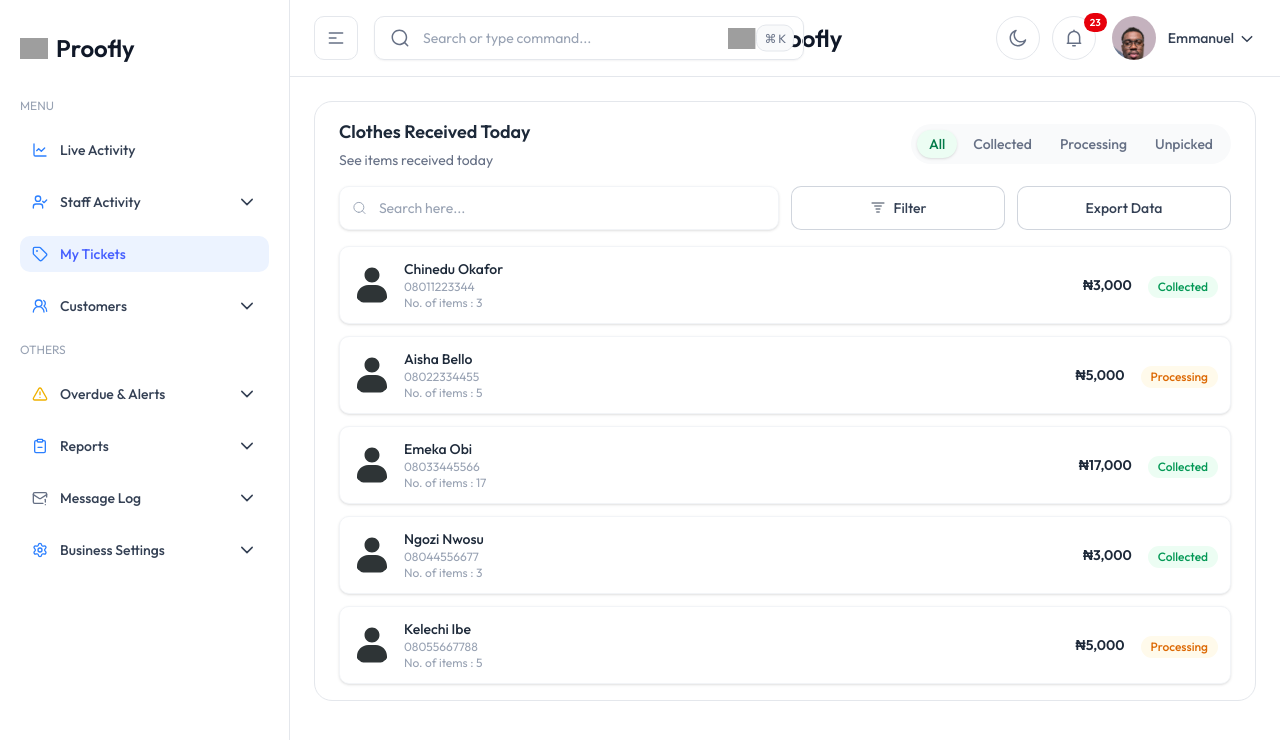
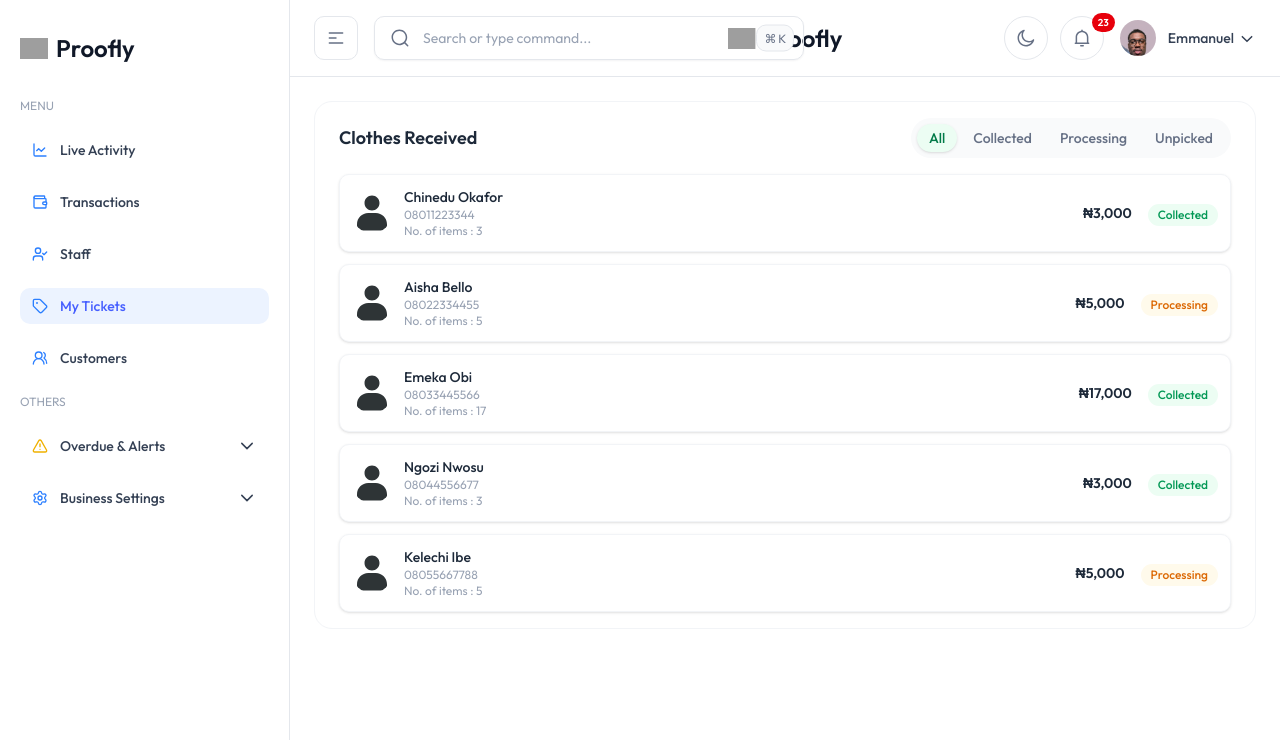
Before and after one commit to Enochchukwudi-dev/dashboard, a Next.js app: page /my-tickets in a window 1280 px wide. Shown: the top 740 px of the page. Built offline with nearby package versions, Linux system fonts and the light colour scheme; grey boxes are pictures that could not be loaded.

Commit message:
Update homepage

```diff
--- a/src/components/header/UserDropdown.tsx
+++ b/src/components/header/UserDropdown.tsx
@@ -22,10 +22,10 @@ function toggleDropdown(e: React.MouseEvent<HTMLButtonElement, MouseEvent>) {
         onClick={toggleDropdown}
         className="flex items-center text-gray-700 dark:text-gray-400 dropdown-toggle"
       >
-        <span className="mr-3 overflow-hidden rounded-full h-11 w-11">
+        <span className="mr-3 overflow-hidden rounded-full h-9 w-9">
           <Image
-            width={44}
-            height={44}
+            width={45}
+            height={40}
             src="/images/user/enoch.jpeg"
             alt="User"
           />
--- a/src/components/transactions/MyTickets.tsx
+++ b/src/components/transactions/MyTickets.tsx
@@ -18,13 +18,13 @@ export default function MyTickets() {
   const [activeTab, setActiveTab] = useState<"all" | "collected" | "processing" | "unpicked">("all");
   const [query, setQuery] = useState("");
 
-  const tickets: Ticket[] = [
+  const tickets = useMemo<Ticket[]>(() => [
     { id: 1, name: "Chinedu Okafor", phone: "08011223344", items: 3, amount: 3000, status: "Collected" },
     { id: 2, name: "Aisha Bello", phone: "08022334455", items: 5, amount: 5000, status: "Processing" },
     { id: 3, name: "Emeka Obi", phone: "08033445566", items: 17, amount: 17000, status: "Collected" },
     { id: 4, name: "Ngozi Nwosu", phone: "08044556677", items: 3, amount: 3000, status: "Collected" },
     { id: 5, name: "Kelechi Ibe", phone: "08055667788", items: 5, amount: 5000, status: "Processing" },
-  ];
+  ], []);
 
   const filtered = useMemo(() => {
     return tickets.filter((t) => {
@@ -40,36 +40,58 @@ export default function MyTickets() {
   const formatCurrency = (n: number) => `₦${n.toLocaleString()}`;
 
   return (
-    <div className="overflow-hidden rounded-2xl border border-gray-200 bg-white px-4 pb-4 pt-4 dark:border-gray-800 dark:bg-white/[0.03] sm:px-6">
+    <div className="overflow-hidden rounded-2xl border border-gray-100 bg-white px-4 pb-4 pt-4 dark:border-gray-800 dark:bg-white/[0.03] sm:px-6">
       <div className="flex flex-col sm:flex-row sm:items-center sm:justify-between">
         <div>
-          <h3 className="text-lg font-semibold text-gray-800 dark:text-white/90">Clothes Received Today</h3>
-          <p className="text-sm text-gray-500 mt-1">See items received today</p>
+          <h3 className="text-lg font-semibold text-gray-800 dark:text-white/90">Clothes Received </h3>
+
         </div>
 
         <div className="mt-3 sm:mt-0 flex items-center gap-2">
-          <div className="flex items-center rounded-full bg-gray-50 p-1.5 gap-1">
+          <label htmlFor="ticket-filter-mobile" className="sr-only">Filter tickets</label>
+          <select
+            id="ticket-filter-mobile"
+            value={activeTab}
+            onChange={(e) => setActiveTab(e.target.value as "all" | "collected" | "processing" | "unpicked")}
+            className="block sm:hidden rounded-md border bg-white dark:bg-gray-800 px-2 py-1 text-sm text-gray-700 dark:text-gray-200 border-gray-800 dark:border-gray-700 shadow-sm focus:outline-none  focus:ring-success-500 dark:focus:ring-success-400"
+            style={{ fontFamily: '-apple-system, BlinkMacSystemFont, "San Francisco", "SF Pro Text", "Segoe UI", Roboto, "Helvetica Neue", Arial, sans-serif' }}
+          >
+            <option value="all">All</option>
+            <option value="collected">Collected</option>
+            <option value="processing">Processing</option>
+            <option value="unpicked">Unpicked</option>
+          </select>
+
+          <div role="tablist" aria-label="Ticket filters" className="hidden sm:flex items-center rounded-full bg-gray-50 p-1.5 gap-1 whitespace-nowrap overflow-x-auto sm:overflow-visible dark:bg-white/[0.03]">
             <button
+              role="tab"
+              aria-selected={activeTab === "all"}
               onClick={() => setActiveTab("all")}
-              className={`rounded-full px-3 py-1 text-sm font-medium transition ${activeTab === "all" ? "bg-success-50 text-success-700 shadow-sm" : "text-gray-500 hover:bg-white"}`}
+              className={`flex-shrink-0 rounded-full px-2 py-0.5 text-xs sm:px-3 sm:py-1 sm:text-sm font-medium transition ${activeTab === "all" ? "bg-success-50 text-success-700 shadow-sm dark:bg-success-900/20 dark:text-success-300" : "text-gray-500 hover:bg-white dark:text-gray-300 dark:hover:bg-white/[0.03]"}`}
             >
               All
             </button>
             <button
+              role="tab"
+              aria-selected={activeTab === "collected"}
               onClick={() => setActiveTab("collected")}
-              className={`rounded-full px-3 py-1 text-sm font-medium transition ${activeTab === "collected" ? "bg-success-50 text-success-700 shadow-sm" : "text-gray-500 hover:bg-white"}`}
+              className={`flex-shrink-0 rounded-full px-2 py-0.5 text-xs sm:px-3 sm:py-1 sm:text-sm font-medium transition ${activeTab === "collected" ? "bg-success-50 text-success-700 shadow-sm dark:bg-success-900/20 dark:text-success-300" : "text-gray-500 hover:bg-white dark:text-gray-300 dark:hover:bg-white/[0.03]"}`}
             >
               Collected
             </button>
             <button
+              role="tab"
+              aria-selected={activeTab === "processing"}
               onClick={() => setActiveTab("processing")}
-              className={`rounded-full px-3 py-1 text-sm font-medium transition ${activeTab === "processing" ? "bg-yellow-50 text-yellow-600 shadow-sm" : "text-gray-500 hover:bg-white"}`}
+              className={`flex-shrink-0 rounded-full px-2 py-0.5 text-xs sm:px-3 sm:py-1 sm:text-sm font-medium transition ${activeTab === "processing" ? "bg-yellow-50 text-yellow-600 shadow-sm dark:bg-yellow-900/20 dark:text-yellow-300" : "text-gray-500 hover:bg-white dark:text-gray-300 dark:hover:bg-white/[0.03]"}`}
             >
               Processing
             </button>
             <button
+              role="tab"
+              aria-selected={activeTab === "unpicked"}
               onClick={() => setActiveTab("unpicked")}
-              className={`rounded-full px-3 py-1 text-sm font-medium transition ${activeTab === "unpicked" ? "bg-gray-100 text-gray-700 shadow-sm" : "text-gray-500 hover:bg-white"}`}
+              className={`flex-shrink-0 rounded-full px-2 py-0.5 text-xs sm:px-3 sm:py-1 sm:text-sm font-medium transition ${activeTab === "unpicked" ? "bg-gray-100 text-gray-700 shadow-sm dark:bg-gray-700 dark:text-white/90" : "text-gray-500 hover:bg-white dark:text-gray-300 dark:hover:bg-white/[0.03]"}`}
             >
               Unpicked
             </button>
@@ -77,24 +99,7 @@ export default function MyTickets() {
         </div>
       </div>
 
-      <div className="mt-4 grid gap-3 sm:grid-cols-2">
-        <div className="flex items-center gap-3 rounded-lg border border-gray-100 bg-white px-3 py-2 shadow-sm dark:border-gray-800 dark:bg-white/[0.02]">
-          <svg xmlns="http://www.w3.org/2000/svg" className="h-4 w-4 text-gray-400" fill="none" viewBox="0 0 24 24" strokeWidth="1.5" stroke="currentColor">
-            <path strokeLinecap="round" strokeLinejoin="round" d="M21 21l-4.35-4.35M11 19a8 8 0 100-16 8 8 0 000 16z" />
-          </svg>
-          <input
-            value={query}
-            onChange={(e) => setQuery(e.target.value)}
-            placeholder="Search here..."
-            className="w-full bg-transparent outline-none text-sm text-gray-600 placeholder:text-gray-400"
-          />
-        </div>
 
-        <div className="flex gap-3">
-          <Button variant="outline" size="sm" className="flex-1 justify-center" startIcon={<svg xmlns="http://www.w3.org/2000/svg" className="h-4 w-4" fill="none" viewBox="0 0 24 24" strokeWidth="1.5" stroke="currentColor"><path strokeLinecap="round" strokeLinejoin="round" d="M3 4.5h18M7 9h10M9 13.5h6M10 18h4"/></svg>}>Filter</Button>
-          <Button variant="outline" size="sm" className="flex-1 justify-center">Export Data</Button>
-        </div>
-      </div>
 
       <div className="mt-4 space-y-3">
         {filtered.map((t) => (
--- a/src/components/ui/dropdown/TimeframeDropdown.tsx
+++ b/src/components/ui/dropdown/TimeframeDropdown.tsx
@@ -43,7 +43,7 @@ export default function TimeframeDropdown({ value = "Today", onChange }: Props)
         onClick={() => setOpen((s) => !s)}
         aria-haspopup="listbox"
         aria-expanded={open}
-        className={`inline-flex items-center gap-2 px-4.5 py-1.5 rounded-full font-medium bg-white border border-gray-200 text-gray-700 dark:bg-gray-900 dark:border-gray-800 dark:text-white focus:outline-none focus-visible:ring-2 focus-visible:ring-offset-1`}
+        className={`flex w-full items-center justify-center gap-2 rounded-full border border-gray-300 bg-white px-4 py-1 text-sm font-medium text-gray-700 shadow-theme-xs hover:bg-gray-50 hover:text-gray-800 dark:border-gray-700 dark:bg-gray-800 dark:text-gray-400 dark:hover:bg-white/[0.03] dark:hover:text-gray-200 lg:inline-flex lg:w-auto focus:outline-none`}
       >
         <span className="text-xs">{selected}</span>
         <ChevronDown className="ml-1 w-3 h-3" />
--- a/src/layout/AppHeader.tsx
+++ b/src/layout/AppHeader.tsx
@@ -12,6 +12,8 @@ const AppHeader: React.FC = () => {
   const [isApplicationMenuOpen, setApplicationMenuOpen] = useState(true);
 
   const { isMobileOpen, toggleSidebar, toggleMobileSidebar } = useSidebar();
+
+  const showOnMobile = isApplicationMenuOpen && !isMobileOpen;
 
   const handleToggle = () => {
     if (window.innerWidth >= 1024) {
@@ -124,9 +126,7 @@ const AppHeader: React.FC = () => {
           </div>
         </div>
         <div
-          className={`${
-            isApplicationMenuOpen ? "flex" : "hidden"
-          } items-center justify-between w-full gap-4 px-5 py-4 lg:flex lg:justify-end lg:px-0 lg:shadow-none`}
+          className={`${showOnMobile ? "flex" : "hidden"} items-center justify-between w-full gap-4 px-5 py-4 lg:flex lg:justify-end lg:px-0 lg:shadow-none`}
         >
           <div className="flex items-center gap-2 2xsm:gap-3">
             <ThemeToggleButton />
--- a/src/layout/AppSidebar.tsx
+++ b/src/layout/AppSidebar.tsx
@@ -12,7 +12,7 @@ import {
   PlugInIcon,
   UserCircleIcon,
 } from "../icons/index";
-import { ChartLine, UserCheck, Tag, UsersRound, TriangleAlert, ClipboardMinus, MailWarning, Settings } from "lucide-react";
+import { ChartLine, UserCheck, Tag, UsersRound, TriangleAlert, ClipboardMinus, MailWarning, Settings, Wallet } from "lucide-react";
 import SidebarWidget from "./SidebarWidget";
 
 type NavItem = {
@@ -28,11 +28,16 @@ const navItems: NavItem[] = [
     name: "Live Activity",
     path: "/",
   },
+  {
+    name: "Transactions",
+    icon: <Wallet  className="w-4 h-4 text-blue-500" />,
+    path: "/transactions",
+  },
 
   {
-    name: "Staff Activity",
+    name: "Staff",
     icon: <UserCheck className="w-4 h-4 text-blue-500" />,
-    subItems: [{ name: "Form Elements", path: "/form-elements", pro: false }],
+    path: "/staff",
   },
   {
     name: "My Tickets",
@@ -42,10 +47,7 @@ const navItems: NavItem[] = [
   {
     name: "Customers",
     icon: <UsersRound className="w-4 h-4 text-blue-500" />,
-    subItems: [
-      { name: "Blank Page", path: "/blank", pro: false },
-      { name: "404 Error", path: "/error-404", pro: false },
-    ],
+    path: "/customers",
   },
 ];
 
@@ -54,37 +56,18 @@ const othersItems: NavItem[] = [
     icon: <TriangleAlert className="w-4 h-4 text-yellow-500" />,
     name: "Overdue & Alerts",
     subItems: [
-      { name: "Line Chart", path: "/line-chart", pro: false },
-      { name: "Bar Chart", path: "/bar-chart", pro: false },
+      { name: "Overdue Clothes", path: "/line-chart", pro: false },
+      { name: "Messages", path: "/bar-chart", pro: false },
     ],
   },
-  {
-    icon: <ClipboardMinus className="w-4 h-4 text-blue-500" />,
-    name: "Reports",
-    subItems: [
-      { name: "Alerts", path: "/alerts", pro: false },
-      { name: "Avatar", path: "/avatars", pro: false },
-      { name: "Badge", path: "/badge", pro: false },
-      { name: "Buttons", path: "/buttons", pro: false },
-      { name: "Images", path: "/images", pro: false },
-      { name: "Videos", path: "/videos", pro: false },
-    ],
-  },
-  {
-    icon: <MailWarning className="w-4 h-4" />,
-    name: "Message Log",
-    subItems: [
-      { name: "Sign In", path: "/signin", pro: false },
-      { name: "Sign Up", path: "/signup", pro: false },
-    ],
-  },
+
+
   {
     icon: <Settings className="w-4 h-4 text-blue-500" />,
     name: "Business Settings ",
     subItems: [
       { name: "Owner Profile", path: "/profile", pro: false },
-      { name: "Sign In", path: "/signin", pro: false },
-      { name: "Sign Up", path: "/signup", pro: false },
+
     ],
   },
 ];
```
